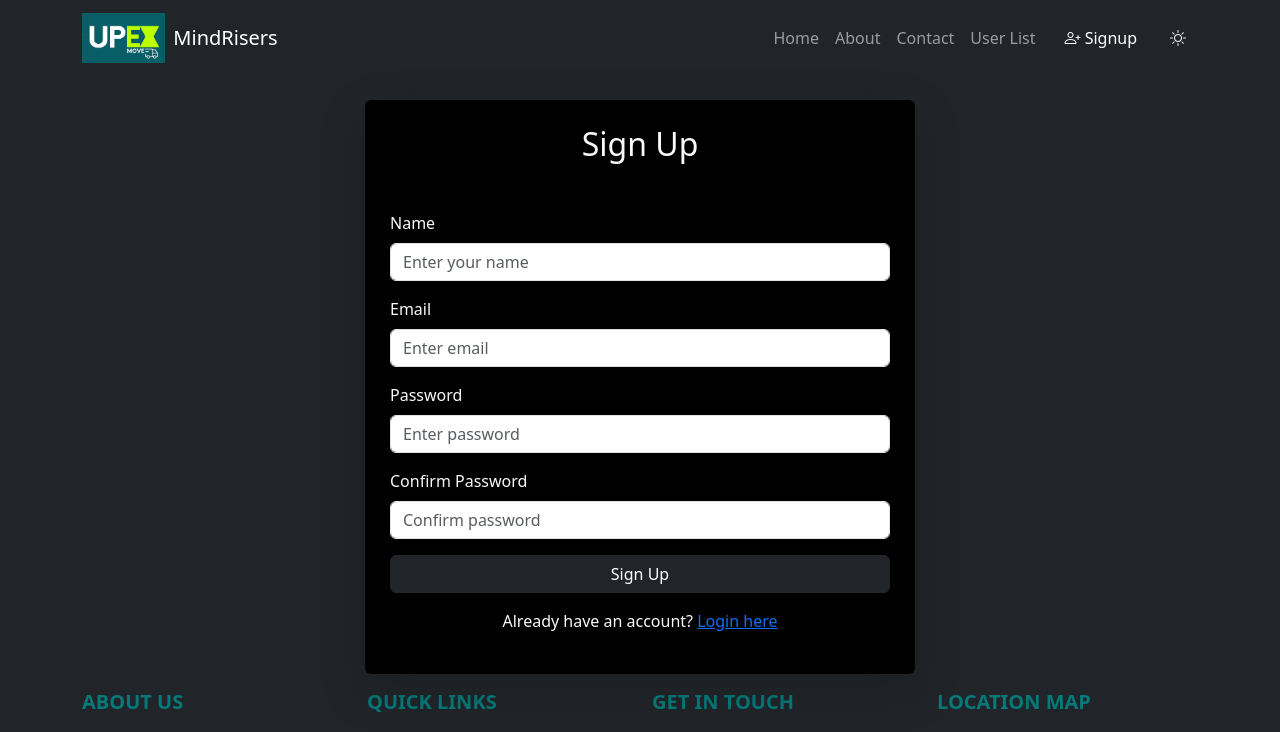
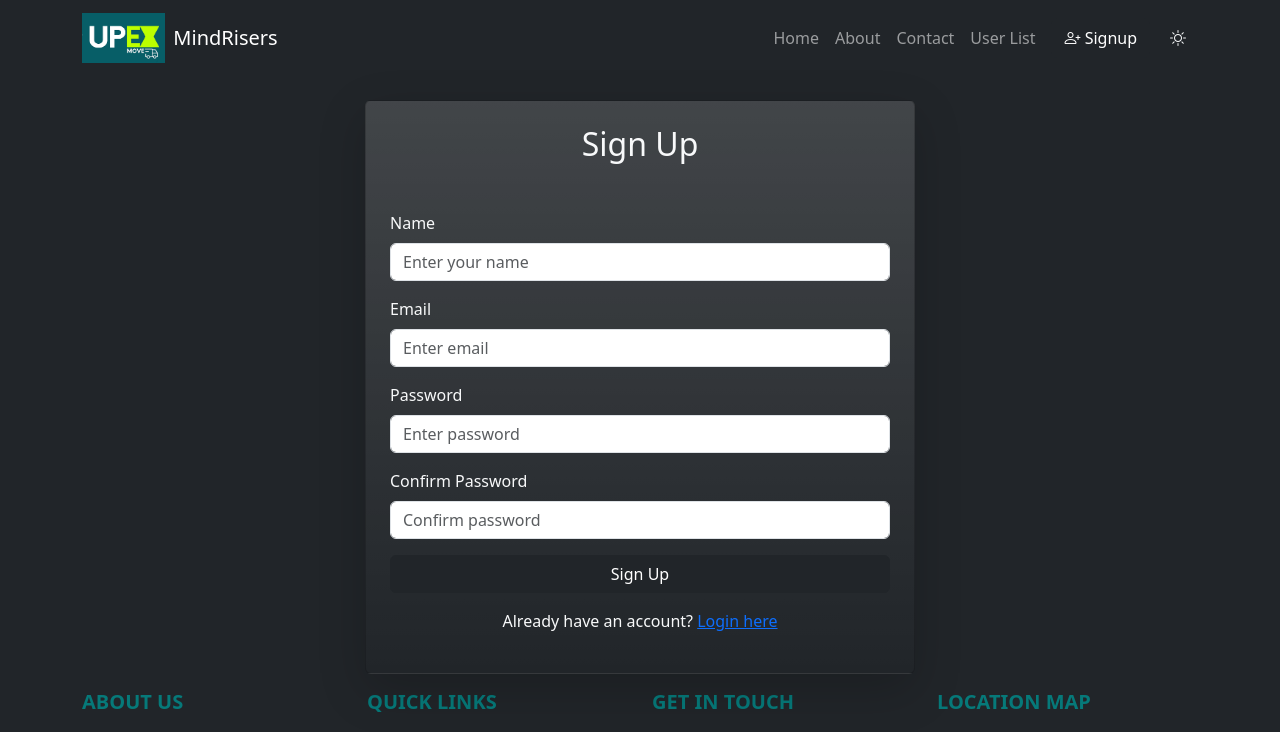
Before and after one commit to DMStha/New_Project, a React (Vite) app: page /signup in a window 1280 px wide. Shown: the top 732 px of the page. Built offline with nearby package versions, Linux system fonts and the light colour scheme; grey boxes are pictures that could not be loaded.

Commit message:
minor changes

```diff
--- a/src/components/Signup.jsx
+++ b/src/components/Signup.jsx
@@ -4,7 +4,7 @@ import { Link } from "react-router-dom";
 const Signup = () => {
   return (
     <div className="d-flex justify-content-center align-items-center bg-dark pt-4">
-      <div className="card p-4 shadow-lg bg-black">
+      <div className="card p-4 shadow-lg bg-dark bg-gradient">
         <h2 className="text-center mb-5 text-light">Sign Up</h2>
         <form>
           <div className="mb-3">
```
